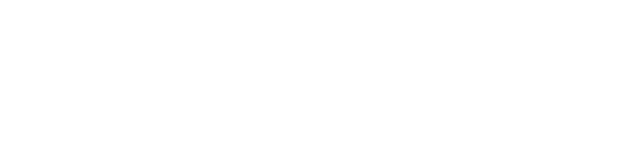
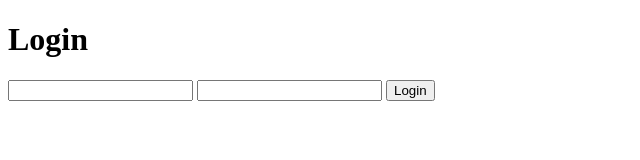
Before and after one commit to msh-ds/git-tourial, a plain HTML site: page login.html in a window 1280 px wide. Shown: the whole page, without its empty margins (0-640 px from the left). Drawn offline with Linux system fonts and the light colour scheme.

Commit message:
form and two input added

```diff
--- a/login.html
+++ b/login.html
@@ -6,6 +6,12 @@
     <title>Document</title>
 </head>
 <body>
+    <form >
+        <h1>Login</h1>
+        <input type="text">
+        <input type="password">
+        <button>Login</button>
 
+    </form>
 </body>
 </html>
```
